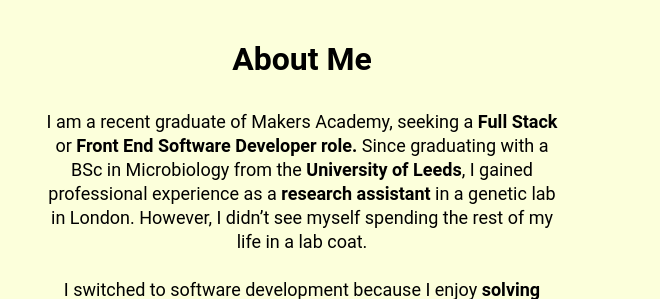
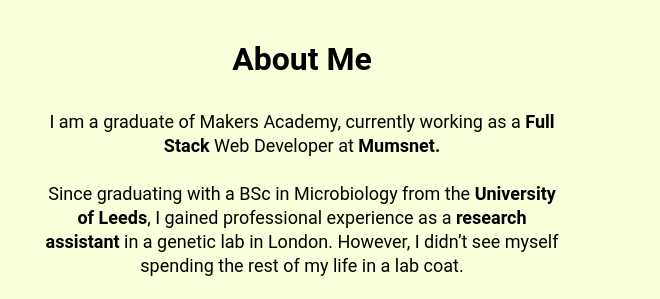
Before and after one commit to WilliamJGrace/WillsPortfolio, a Gatsby site: page / in a window 1280 px wide. Shown: the part 471-770 px from the top of the page, 620-1280 px from the left. Built offline with nearby package versions, Linux system fonts and the light colour scheme; Gatsby itself is replaced by a stand-in of ours.

Commit message:
Update description

```diff
--- a/src/components/Description.js
+++ b/src/components/Description.js
@@ -55,7 +55,8 @@
      </Grid>
      <Grid item className={classes.gridItem}xs={12} sm={12} md={6}>
          <h2 className={classes.header}>About Me</h2>
-         <div>I am a recent graduate of Makers Academy, seeking a <b>Full Stack</b> or <b>Front End Software Developer role. </b>
+         <div>I am a graduate of Makers Academy, currently working as a <b>Full Stack</b> Web Developer at <b>Mumsnet. </b> </div>
+         <div><br></br>
              Since graduating with a BSc in Microbiology from the <b>University of Leeds</b>, I gained professional experience as a <b>research assistant</b> in a genetic lab in London.
             However, I didn’t see myself spending the rest of my life in a lab coat.</div><br></br><div>
             I switched to software development because I enjoy <b>solving problems</b>, <b>learning new things</b> and working in a <b>collaborative environment.</b>
```
